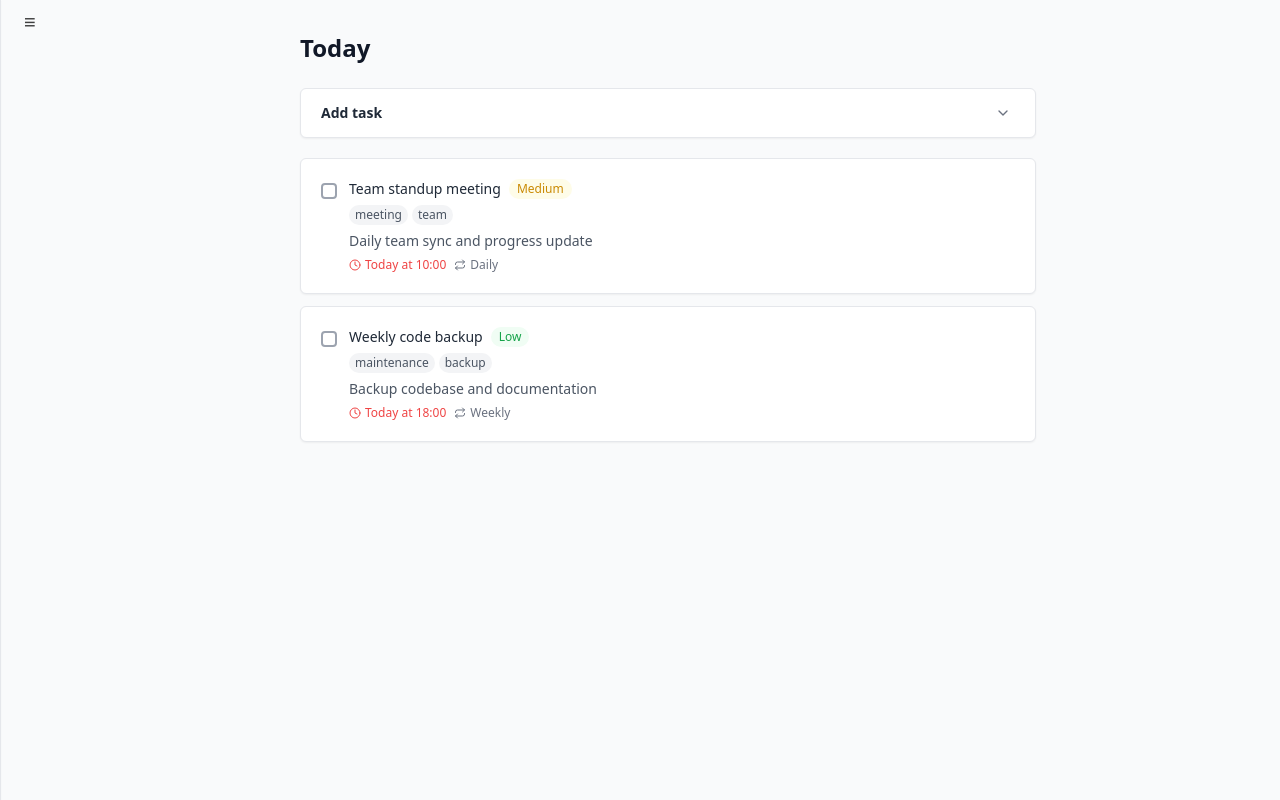
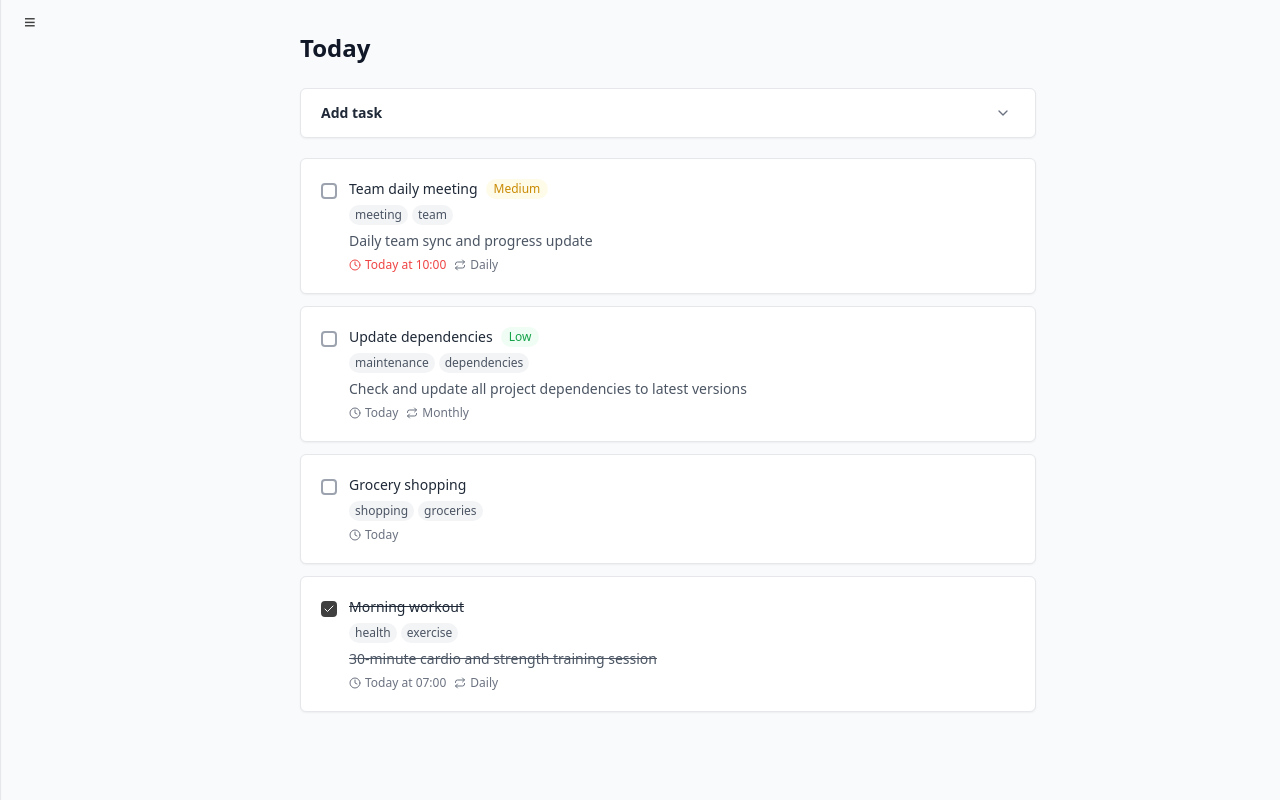
Before and after one commit to hackerman70000/To-Do-App, a React (Create React App) app: page /today in a window 1280 px wide. Built offline with nearby package versions, Linux system fonts and the light colour scheme.

Commit message:
Refactor RecurrenceSelect component for improved styling and add new tasks with updated details and statuses

```diff
--- a/src/components/task/components/RecurrenceSelect.js
+++ b/src/components/task/components/RecurrenceSelect.js
@@ -1,12 +1,14 @@
+import { ChevronDown } from 'lucide-react';
 import React from 'react';
 import { RECURRENCE_PATTERNS } from '../../../constants/taskConstants';
 
 export const RecurrenceSelect = ({ value, onChange }) => {
   return (
+    <div className="relative">
       <select
         value={value}
         onChange={(e) => onChange(e.target.value)}
-      className="px-3 py-2 rounded-lg border border-gray-300 bg-white"
+        className="w-full h-[34px] appearance-none px-3 pr-8 rounded-md border border-gray-300 bg-white focus:border-neutral-light focus:ring-2 focus:ring-neutral-light/20 outline-none transition-colors text-sm"
       >
         {Object.values(RECURRENCE_PATTERNS).map((pattern) => (
           <option key={pattern.value} value={pattern.value}>
@@ -14,5 +16,9 @@ export const RecurrenceSelect = ({ value, onChange }) => {
           </option>
         ))}
       </select>
+      <div className="absolute right-2 top-1/2 -translate-y-1/2 pointer-events-none text-gray-500">
+        <ChevronDown size={16} />
+      </div>
+    </div>
   );
 };
--- a/src/data/initialTasks.js
+++ b/src/data/initialTasks.js
@@ -5,6 +5,8 @@ const tomorrow = new Date(today);
 tomorrow.setDate(tomorrow.getDate() + 1);
 const nextWeek = new Date(today);
 nextWeek.setDate(nextWeek.getDate() + 7);
+const nextMonth = new Date(today);
+nextMonth.setMonth(nextMonth.getMonth() + 1);
 
 const formatDate = (date) => date.toISOString().split('T')[0];
 
@@ -23,7 +25,7 @@ export const initialTasks = [
   {
     id: 2,
     title: "Review pull requests",
-    details: "Go through pull requests from the team",
+    details: "",
     dueDate: formatDate(yesterday),
     dueTime: "14:00",
     priority: "medium",
@@ -33,7 +35,7 @@ export const initialTasks = [
   },
   {
     id: 3,
-    title: "Team standup meeting",
+    title: "Team daily meeting",
     details: "Daily team sync and progress update",
     dueDate: formatDate(today),
     dueTime: "10:00",
@@ -45,7 +47,7 @@ export const initialTasks = [
   {
     id: 4,
     title: "Prepare presentation",
-    details: "Create slides for the next sprint review",
+    details: "Create slides for the next sprint review meeting",
     dueDate: formatDate(nextWeek),
     dueTime: "10:00",
     priority: "high",
@@ -56,8 +58,8 @@ export const initialTasks = [
   {
     id: 5,
     title: "Weekly code backup",
-    details: "Backup codebase and documentation",
-    dueDate: formatDate(today),
+    details: "Create backup of codebase and documentation files",
+    dueDate: formatDate(tomorrow),
     dueTime: "18:00",
     priority: "low",
     tags: ["maintenance", "backup"],
@@ -67,12 +69,116 @@ export const initialTasks = [
   {
     id: 6,
     title: "Update dependencies",
-    details: "Check and update project dependencies",
-    dueDate: "",
+    details: "Check and update all project dependencies to latest versions",
+    dueDate: formatDate(today),
     dueTime: "",
     priority: "low",
     tags: ["maintenance", "dependencies"],
     recurrence: "monthly",
+    status: "in_progress"
+  },
+
+  {
+    id: 7,
+    title: "Grocery shopping",
+    details: "",
+    dueDate: formatDate(today),
+    dueTime: "",
+    priority: "",
+    tags: ["shopping", "groceries"],
+    recurrence: "",
+    status: "in_progress"
+  },
+  {
+    id: 8,
+    title: "Pick up dry cleaning",
+    details: "Pick up suits from Green Clean - Ticket #4523",
+    dueDate: formatDate(tomorrow),
+    dueTime: "16:00",
+    priority: "low",
+    tags: ["errands"],
+    recurrence: "none",
+    status: "in_progress"
+  },
+
+  {
+    id: 9,
+    title: "Clean apartment",
+    details: "",
+    dueDate: formatDate(nextWeek),
+    dueTime: "",
+    priority: "",
+    tags: ["home", "cleaning"],
+    recurrence: "weekly",
+    status: "in_progress"
+  },
+  {
+    id: 10,
+    title: "Pay utility bills",
+    details: "",
+    dueDate: formatDate(yesterday),
+    dueTime: "",
+    priority: "high",
+    tags: ["bills", "finance"],
+    recurrence: "monthly",
     status: "completed"
+  },
+
+  {
+    id: 11,
+    title: "Morning workout",
+    details: "30-minute cardio and strength training session",
+    dueDate: formatDate(today),
+    dueTime: "07:00",
+    priority: "",
+    tags: ["health", "exercise"],
+    recurrence: "daily",
+    status: "completed"
+  },
+
+  {
+    id: 13,
+    title: "Read book chapter",
+    details: "Read next chapter of East of Eden",
+    dueDate: "",
+    dueTime: "",
+    priority: "low",
+    tags: ["reading", "personal"],
+    recurrence: "daily",
+    status: "completed"
+  },
+  {
+    id: 14,
+    title: "Meditate",
+    details: "10-minute guided meditation session",
+    dueDate: formatDate(tomorrow),
+    dueTime: "",
+    priority: "medium",
+    tags: ["learning", "language"],
+    recurrence: "daily",
+    status: "in_progress"
+  },
+
+  {
+    id: 15,
+    title: "Call parents",
+    details: "Weekly catch-up call with mom and dad",
+    dueDate: formatDate(nextWeek),
+    dueTime: "",
+    priority: "",
+    tags: ["family", "personal"],
+    recurrence: "weekly",
+    status: "in_progress"
+  },
+  {
+    id: 16,
+    title: "Birthday gift for Tommy",
+    details: "",
+    dueDate: formatDate(nextWeek),
+    dueTime: "",
+    priority: "medium",
+    tags: ["shopping", "gifts"],
+    recurrence: "none",
+    status: "in_progress"
   }
 ];
```
Lines whose indentation alone changed are shown as unchanged.
